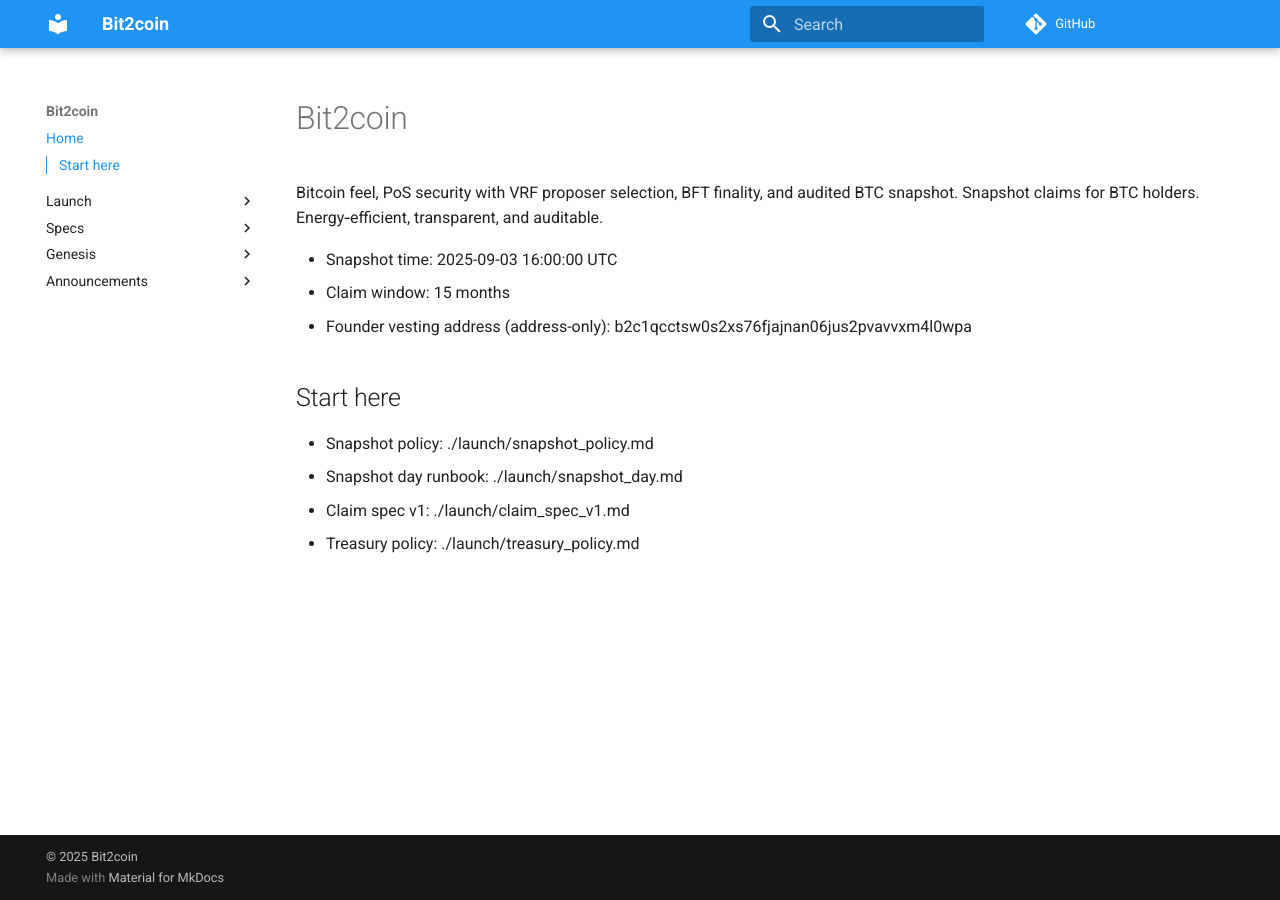
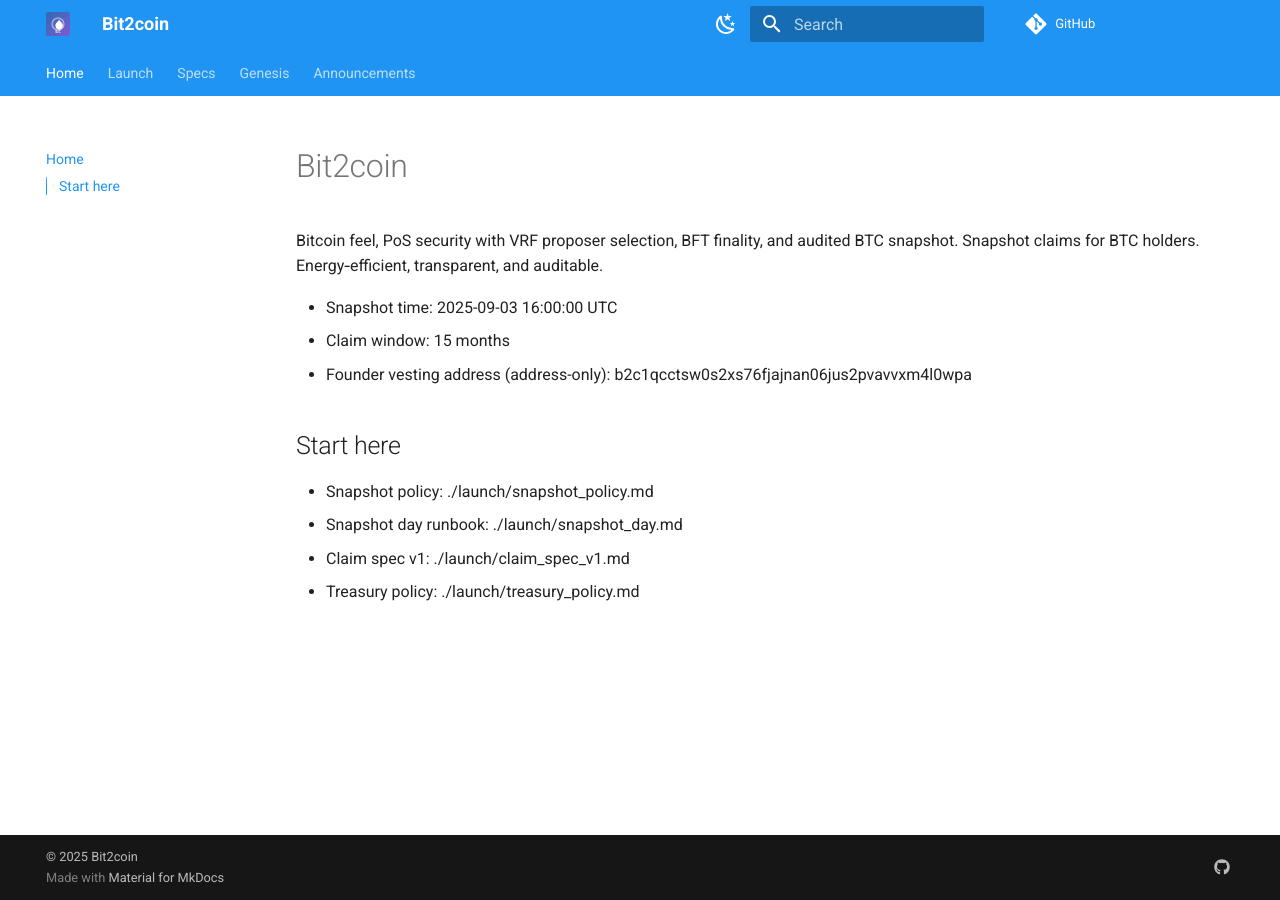
Before and after one commit to sa2shinakamo2/bit2coin, an MkDocs documentation site: the page built from docs/index.md, in a window 1280 px wide. Built offline with MkDocs 1.6.1 and Material for MkDocs 9.7.7, drawn with Linux system fonts in a browser that asks for light colours; comment, search, counter and statistics services are not loaded.

Commit message:
Docs UI: Material enhancements (dark mode toggle, tabs, logo/favicon, socials)

```diff
--- a/mkdocs.yml
+++ b/mkdocs.yml
@@ -8,13 +8,27 @@
   name: material
   features:
     - navigation.top
+    - navigation.tabs
     - navigation.tracking
+    - navigation.sections
     - content.code.copy
     - toc.integrate
+    - header.autohide
   palette:
     - scheme: default
       primary: blue
       accent: blue
+      toggle:
+        icon: material/weather-night
+        name: Switch to dark mode
+    - scheme: slate
+      primary: indigo
+      accent: indigo
+      toggle:
+        icon: material/weather-sunny
+        name: Switch to light mode
+  logo: assets/logo.svg
+  favicon: assets/logo.svg
 
 nav:
   - Home: index.md
@@ -41,3 +55,9 @@
 
 plugins:
   - search
+
+extra:
+  social:
+    - icon: fontawesome/brands/github
+      link: https://github.com/sa2shinakamo2/bit2coin
+      name: GitHub
```
Also changed, not shown: docs/assets/logo.svg (added).
